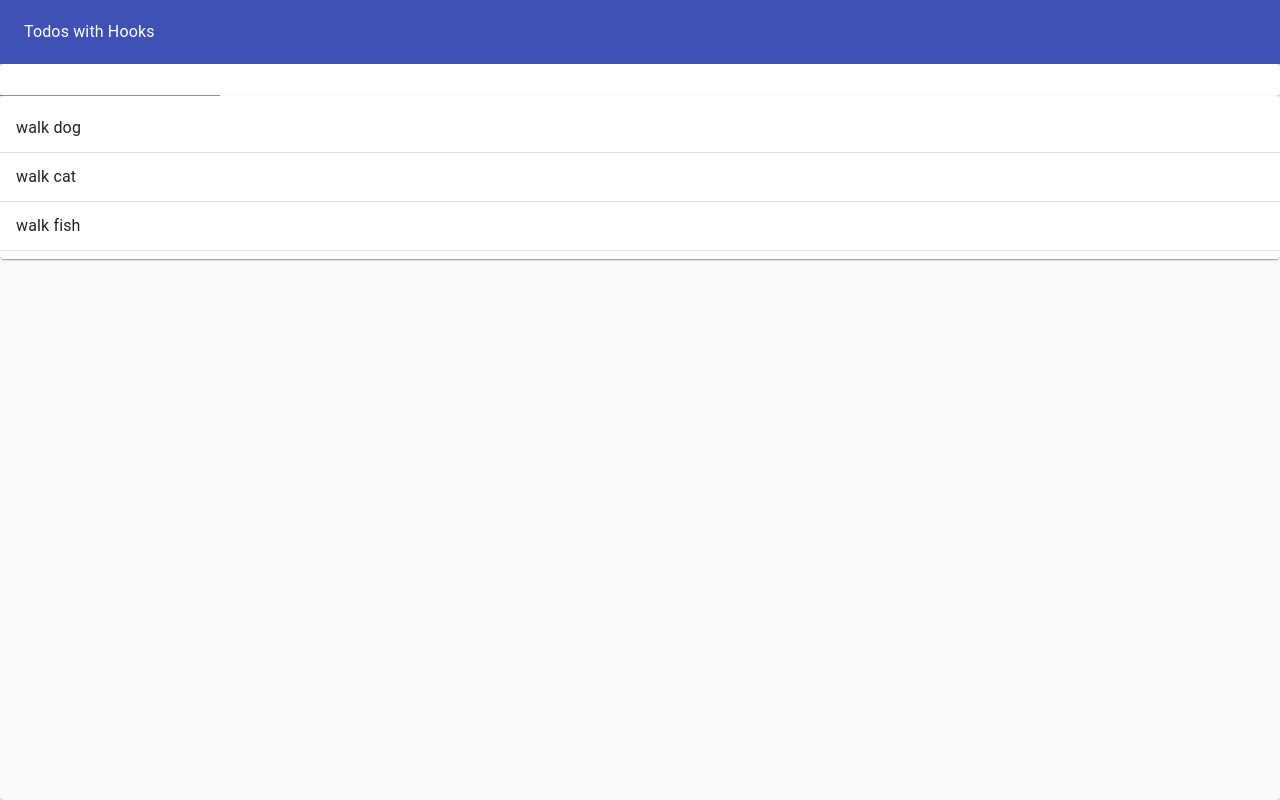
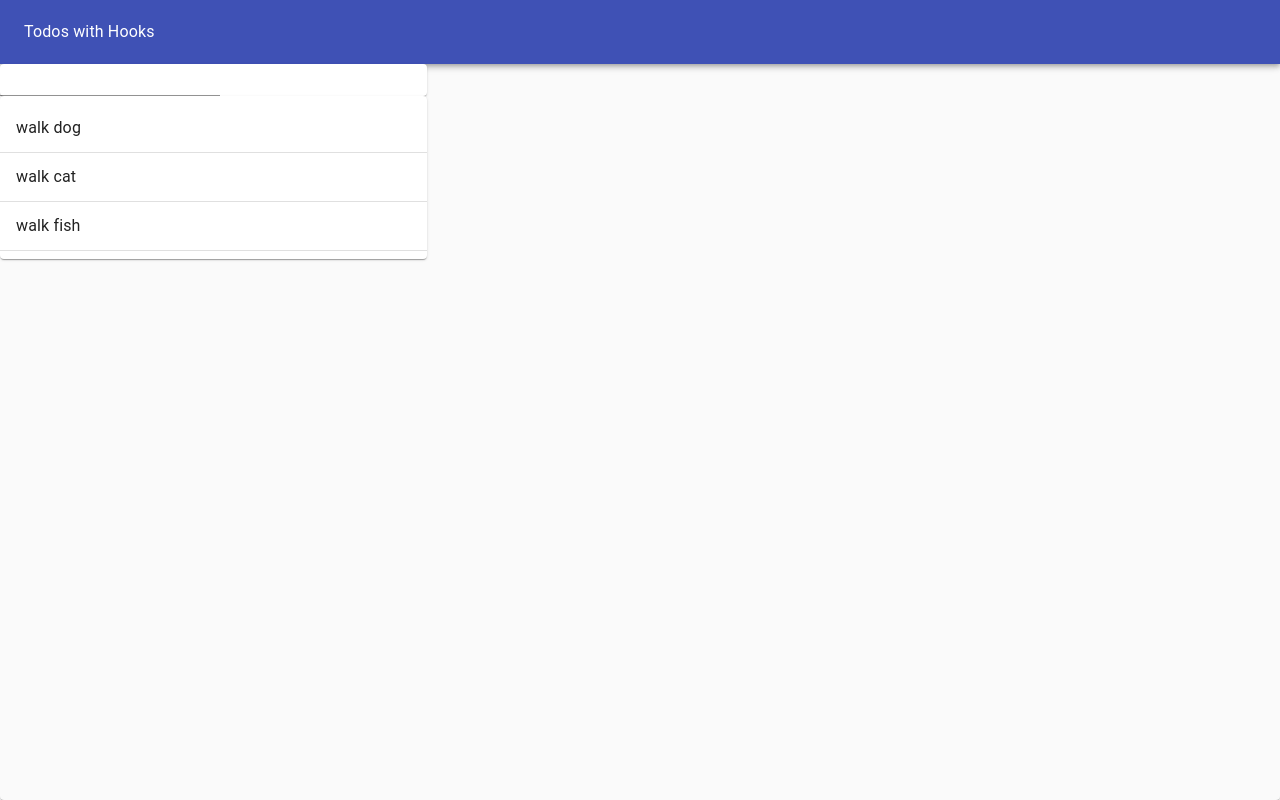
Before and after one commit to ghigbie/react-hooks-todo-list, a React (Create React App) app: page / in a window 1280 px wide. Built offline with nearby package versions, Linux system fonts and the light colour scheme.

Commit message:
Make use of grid

```diff
--- a/src/TodoApp.js
+++ b/src/TodoApp.js
@@ -40,8 +40,12 @@
                     </Typography>
                 </ToolBar>
            </AppBar>
-           <TodoForm addTodo={addTodo}/>
-           <TodoList todos={todos}/>
+           <Grid container>
+            <Grid item xs={11} md={8} lg={4}>
+                <TodoForm addTodo={addTodo}/>
+                <TodoList todos={todos}/>
+            </Grid>
+           </Grid>
         </Paper>
     );
 }
```
